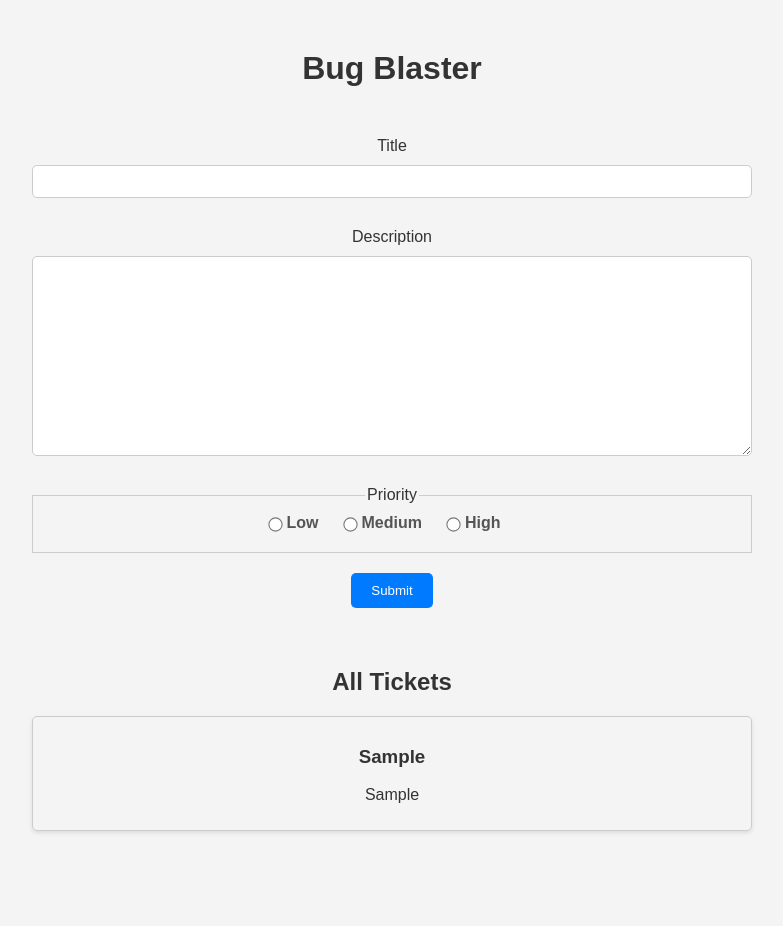
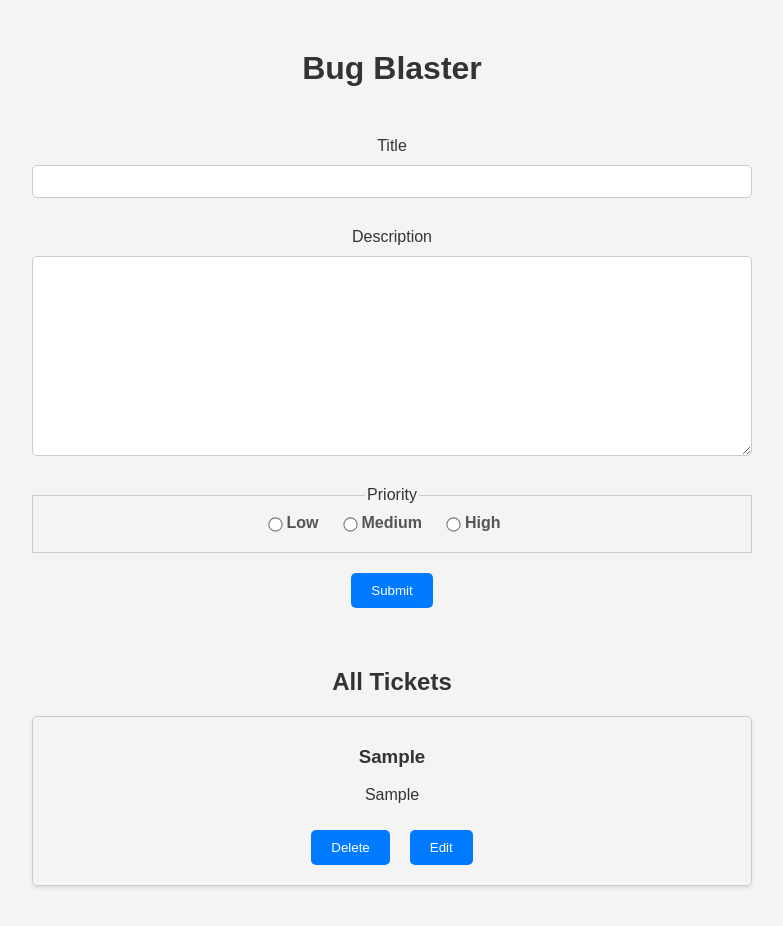
Before and after one commit to alimanhal/Buf-Blaster, a React (Create React App) app: page / in a window 1280 px wide. Both pictures are taken after typing "Sample", "Sample" into the empty fields and a click on the button "Submit". Shown: the top 926 px of the page, without its empty margins (248-1031 px from the left). Built offline with nearby package versions, Linux system fonts and the light colour scheme.

Commit message:
Delete Ticket

```diff
--- a/src/components/TicketItem.js
+++ b/src/components/TicketItem.js
@@ -16,6 +16,15 @@ export default  function TicketItem({ticket, dispatch}) {
 
            <h3>{title}</h3>
            <p>{description}</p>
+
+           <button className="button" onClick={() => dispatch({type: 'DELETE_TICKET', payload: {id}})}>
+            Delete
+           </button>
+
+           <button className="button" onClick={() => { /* Edit Ticket */ }}>
+            Edit
+           </button>
+
         </div>
     )
 
--- a/src/reducers/ticketReducer.js
+++ b/src/reducers/ticketReducer.js
@@ -15,7 +15,7 @@ export default function ticketReducer(state, action) {
         case 'DELETE_TICKET':
             return {
                 ...state,
-                tickets: state.tickets.fileter(
+                tickets: state.tickets.filter(
                      (ticket) => ticket.id !== action.payload.id
                     )
             }
```
